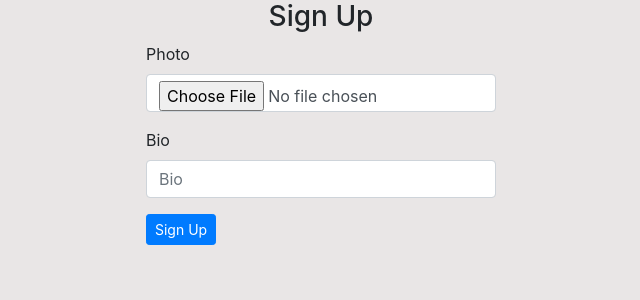
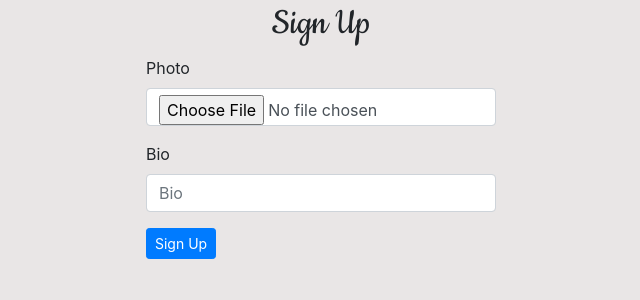
Before and after one commit to Victorvick399/Instaclone, a Django app: template insta/templates/registration/registration_form.html in a window 1280 px wide. Shown: the part 71-371 px from the top of the page, without its empty margins (319-959 px from the left). Run offline with Django 3.2, Linux system fonts and the light colour scheme; the template is opened without the code that fills it: values that come from a table or form of the project are taken from there, others are empty; some libraries are stand-ins or nearby versions.

Commit message:
deployment to heroku

```diff
--- a/insta/templates/registration/login.html
+++ b/insta/templates/registration/login.html
@@ -9,7 +9,7 @@
       <div class="panel panel-default">
 
         <div class="panel-heading">
-          <h3 class="text-center">Sign In</h3>
+          <h3 class="text-center heading" style="font-size: 40px;">Sign In</h3>
         </div>
         <div class="panel-body">
 
--- a/insta/templates/registration/registration_form.html
+++ b/insta/templates/registration/registration_form.html
@@ -13,7 +13,7 @@
       <div class="panel panel-default">
 
         <div class="panel-heading">
-          <h3 class="text-center">Sign Up</h3>
+          <h3 class="text-center heading" style="font-size: 40px;">Sign Up</h3>
         </div>
         <div class="panel-body">
 
```
